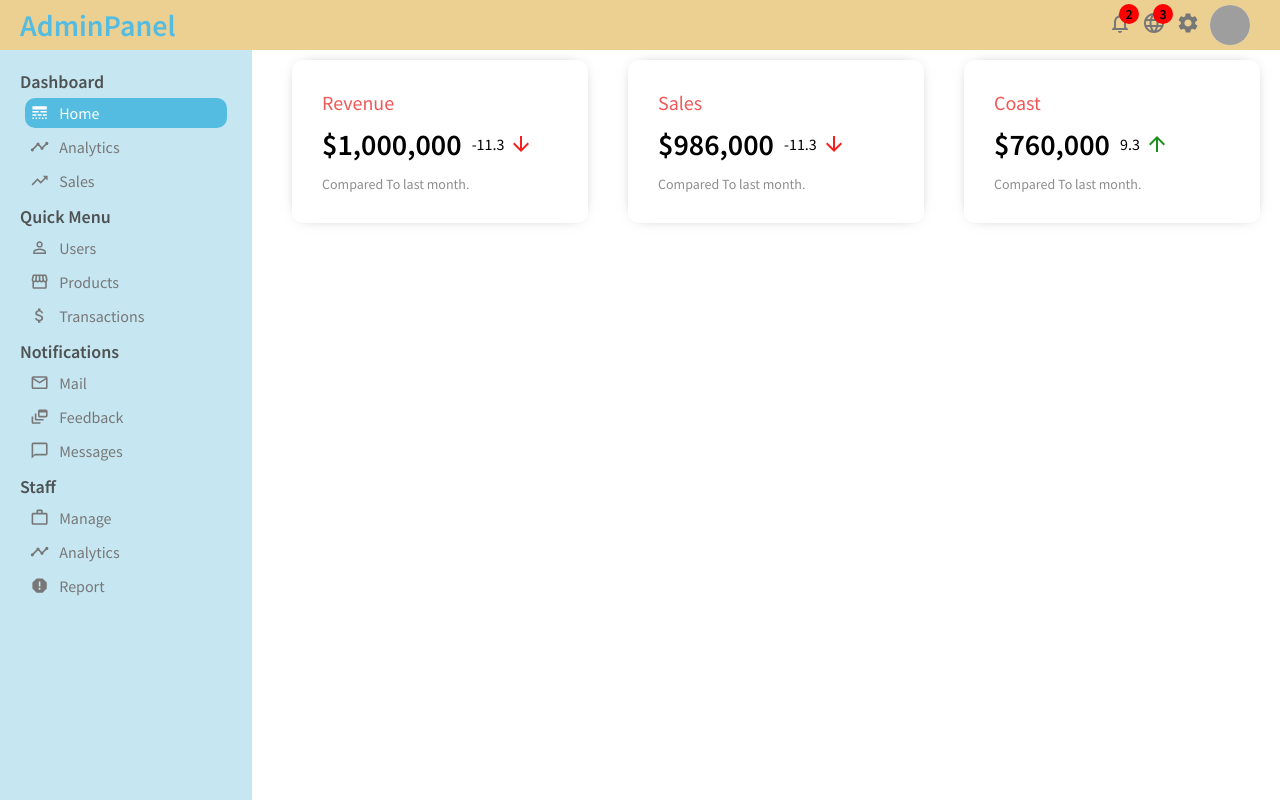
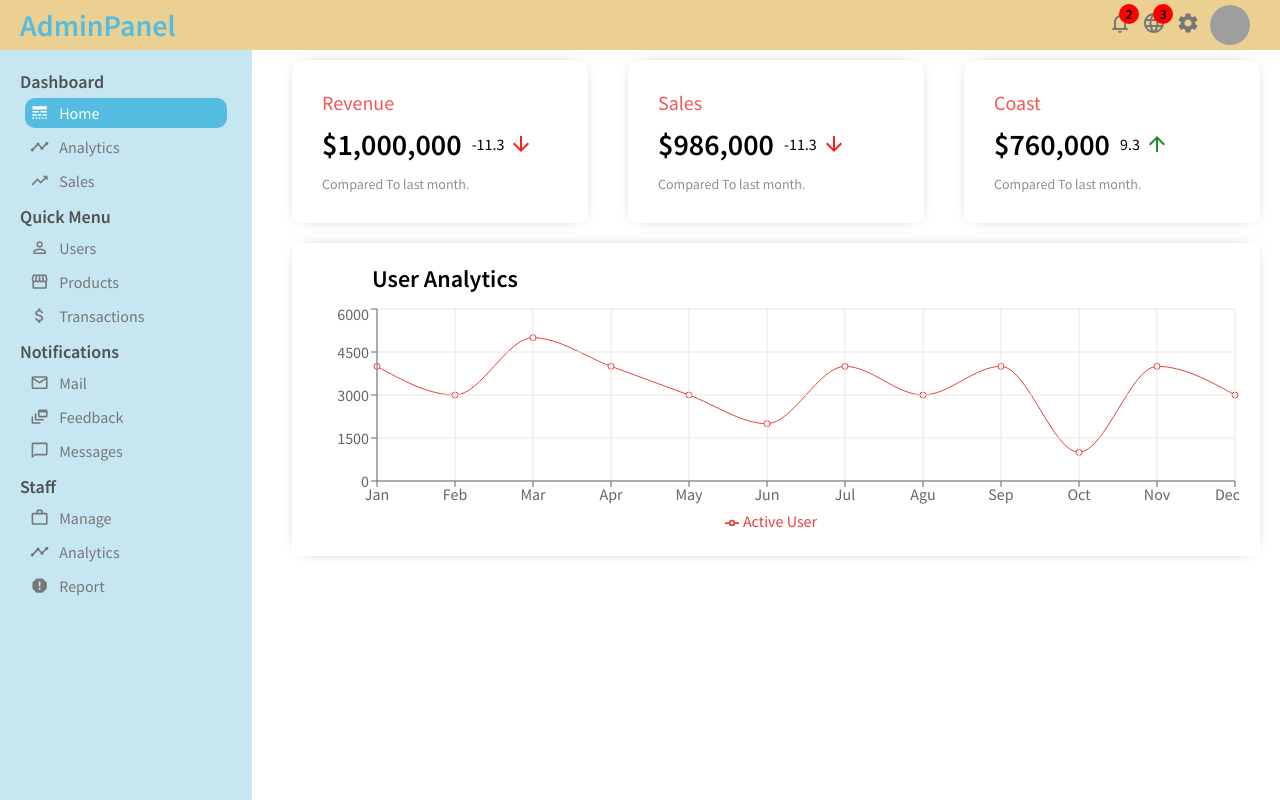
Before and after one commit to liyuKnow/react-dashboard-apps, a React (Create React App) app: page / in a window 1280 px wide. Built offline with nearby package versions, Linux system fonts and the light colour scheme; grey boxes are pictures that could not be loaded; the HTML template or start-up script is replaced by a standard one.

Commit message:
chart component

```diff
--- a/package.json
+++ b/package.json
@@ -11,7 +11,7 @@
     "react": "^17.0.2",
     "react-dom": "^17.0.2",
     "react-scripts": "5.0.0",
-    "rechart": "^0.0.1",
+    "recharts": "^2.1.8",
     "web-vitals": "^2.1.0"
   },
   "scripts": {
--- /dev/null
+++ b/src/SampleData.js
@@ -0,0 +1,143 @@
+export const userData = [
+    {
+        name: "Jan",
+        "Active User": 4000,
+    },
+    {
+        name: "Feb",
+        "Active User": 3000,
+    },
+    {
+        name: "Mar",
+        "Active User": 5000,
+    },
+    {
+        name: "Apr",
+        "Active User": 4000,
+    },
+    {
+        name: "May",
+        "Active User": 3000,
+    },
+    {
+        name: "Jun",
+        "Active User": 2000,
+    },
+    {
+        name: "Jul",
+        "Active User": 4000,
+    },
+    {
+        name: "Agu",
+        "Active User": 3000,
+    },
+    {
+        name: "Sep",
+        "Active User": 4000,
+    },
+    {
+        name: "Oct",
+        "Active User": 1000,
+    },
+    {
+        name: "Nov",
+        "Active User": 4000,
+    },
+    {
+        name: "Dec",
+        "Active User": 3000,
+    },
+];
+
+export const productRows = [
+    {
+        id: 1,
+        name: "Apple Airpods",
+        img:
+            "https://images.pexels.com/photos/7156886/pexels-photo-7156886.jpeg?auto=compress&cs=tinysrgb&dpr=2&w=500",
+        stock: 123,
+        status: "active",
+        price: "$120.00",
+    },
+    {
+        id: 2,
+        name: "Apple Airpods",
+        img:
+            "https://images.pexels.com/photos/7156886/pexels-photo-7156886.jpeg?auto=compress&cs=tinysrgb&dpr=2&w=500",
+        stock: 123,
+        status: "active",
+        price: "$120.00",
+    },
+    {
+        id: 3,
+        name: "Apple Airpods",
+        img:
+            "https://images.pexels.com/photos/7156886/pexels-photo-7156886.jpeg?auto=compress&cs=tinysrgb&dpr=2&w=500",
+        stock: 123,
+        status: "active",
+        price: "$120.00",
+    },
+    {
+        id: 4,
+        name: "Apple Airpods",
+        img:
+            "https://images.pexels.com/photos/7156886/pexels-photo-7156886.jpeg?auto=compress&cs=tinysrgb&dpr=2&w=500",
+        stock: 123,
+        status: "active",
+        price: "$120.00",
+    },
+    {
+        id: 5,
+        name: "Apple Airpods",
+        img:
+            "https://images.pexels.com/photos/7156886/pexels-photo-7156886.jpeg?auto=compress&cs=tinysrgb&dpr=2&w=500",
+        stock: 123,
+        status: "active",
+        price: "$120.00",
+    },
+    {
+        id: 6,
+        name: "Apple Airpods",
+        img:
+            "https://images.pexels.com/photos/7156886/pexels-photo-7156886.jpeg?auto=compress&cs=tinysrgb&dpr=2&w=500",
+        stock: 123,
+        status: "active",
+        price: "$120.00",
+    },
+    {
+        id: 7,
+        name: "Apple Airpods",
+        img:
+            "https://images.pexels.com/photos/7156886/pexels-photo-7156886.jpeg?auto=compress&cs=tinysrgb&dpr=2&w=500",
+        stock: 123,
+        status: "active",
+        price: "$120.00",
+    },
+    {
+        id: 8,
+        name: "Apple Airpods",
+        img:
+            "https://images.pexels.com/photos/7156886/pexels-photo-7156886.jpeg?auto=compress&cs=tinysrgb&dpr=2&w=500",
+        stock: 123,
+        status: "active",
+        price: "$120.00",
+    },
+    {
+        id: 9,
+        name: "Apple Airpods",
+        img:
+            "https://images.pexels.com/photos/7156886/pexels-photo-7156886.jpeg?auto=compress&cs=tinysrgb&dpr=2&w=500",
+        stock: 123,
+        status: "active",
+        price: "$120.00",
+    },
+    {
+        id: 10,
+        name: "Apple Airpods",
+        img:
+            "https://images.pexels.com/photos/7156886/pexels-photo-7156886.jpeg?auto=compress&cs=tinysrgb&dpr=2&w=500",
+        stock: 123,
+        status: "active",
+        price: "$120.00",
+    },
+];
--- /dev/null
+++ b/src/components/WidgetLg/WidgetLg.css
@@ -0,0 +1,3 @@
+.widget-lg {
+
+}
--- /dev/null
+++ b/src/components/chart/Chart.css
@@ -0,0 +1,13 @@
+.chart {
+    margin: 20px;
+    padding: 20px;
+    -webkit-box-shadow: 0px 0px 15px -10px rgba(0, 0, 0, 0.75);
+    box-shadow: 0px 0px 15px -10px rgba(0, 0, 0, 0.75);
+}
+
+.chart-title {
+    font-size: 1.5em;
+    font-weight: bold;
+    margin-bottom: 10px;
+    margin-left: 60px;
+}
--- /dev/null
+++ b/src/components/chart/Chart.jsx
@@ -0,0 +1,24 @@
+import './Chart.css';
+import { LineChart, Line, XAxis, YAxis, CartesianGrid, Tooltip, Legend, ResponsiveContainer } from 'recharts';
+
+const Chart = ({ title, data, dataKey, grid }) => {
+
+
+    return (
+        <div className="chart">
+            <h3 className="chart-title">{title}</h3>
+            <ResponsiveContainer width="100%" aspect={4 / 1}>
+                <LineChart data={data}>
+                    <Line type="monotone" dataKey={dataKey} stroke="#eb3e3e" />
+                    {grid && <CartesianGrid stroke="#e9e6e6" />}
+                    <XAxis dataKey="name" />
+                    <YAxis />
+                    <Tooltip />
+                    <Legend />
+                </LineChart>
+            </ResponsiveContainer>
+        </div>
+    );
+};
+
+export default Chart;
--- a/src/components/featuredInfo/FeaturedInfo.css
+++ b/src/components/featuredInfo/FeaturedInfo.css
@@ -15,7 +15,7 @@
 }
 
 .featured-item:hover {
-    background-color: #c7ecc7;
+    background-color: #e1eef3;
     transform: translate(0px, -5px);
     /* -webkit-box-shadow: 0px 0px 15px -15px rgba(0, 0, 0, 0.75);
     box-shadow: 0px 0px 15px -10px rgba(0, 0, 0, 0.75); */
--- a/src/components/sideBar/sideBar.css
+++ b/src/components/sideBar/sideBar.css
@@ -41,7 +41,7 @@
 }
 
 .sidebar-list-item.active, .sidebar-list-item:hover {
-    background-color: rgb(84, 187, 225);
+    background-color: #54bbe1;
     color: #fff;
 }
 
--- a/src/pages/home/Home.css
+++ b/src/pages/home/Home.css
@@ -3,3 +3,8 @@
     margin-top: 10px;
     margin-left: 20px;
 }
+
+.home-widgits{
+    display: flex;
+    margin-top: 20px;
+}
--- a/src/pages/home/Home.jsx
+++ b/src/pages/home/Home.jsx
@@ -1,10 +1,16 @@
+import Chart from '../../components/chart/Chart';
 import FeaturedInfo from '../../components/featuredInfo/FeaturedInfo';
 import './Home.css';
+import { userData } from '../../SampleData';
 
 const Home = () => {
     return (
         <div className='home'>
             <FeaturedInfo />
+            <Chart title={`User Analytics`} data={userData} dataKey={`Active User`} grid={true} />
+            <div className="home-widgits">
+
+            </div>
         </div>
     );
 };
```
Also changed, not shown: src/components/WidgetLg/WidgetLg.jsx (added, +9 -0 lines), src/components/WidgetSm/WidgetSm.jsx (added, +9 -0 lines), src/components/WidgetSm/WidgitSm.css (added), 1 other file (tests, documents, lock files or other folders).
